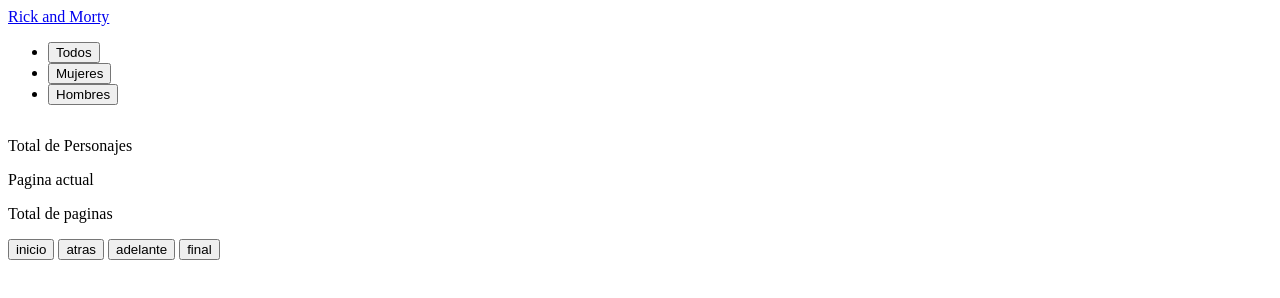
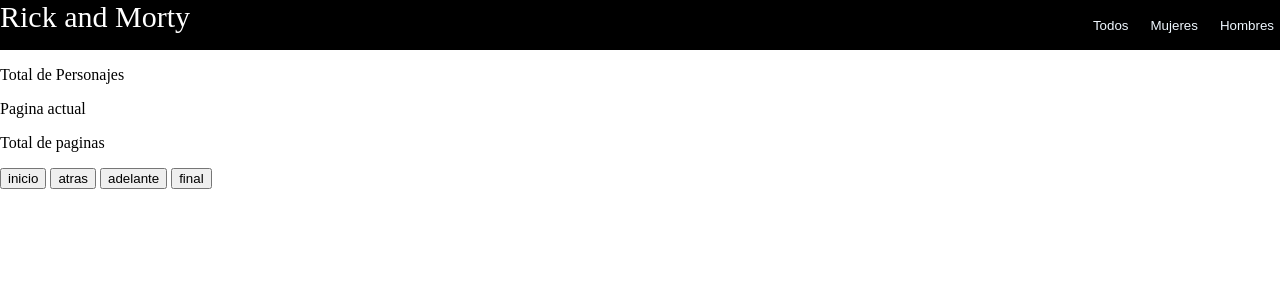
Before and after one commit to Gardesito/rickandmorty, a plain HTML site: page index.html in a window 1280 px wide. Drawn offline with Linux system fonts and the light colour scheme; no server answers.

Commit message:
se agregaron los generos con JS y el css del header

```diff
--- a/index.css
+++ b/index.css
@@ -1,3 +1,6 @@
+body{
+  margin: 0;
+}
 #container {
     max-width: 1200px;
   margin: 0 auto;
@@ -24,3 +27,29 @@
     -moz-box-shadow: 10px 10px 5px 0px rgba(0,0,0,0.33);
     box-shadow: 10px 10px 5px 0px rgba(0,0,0,0.33);
  }
+
+ #header{
+background-color: black;
+display: flex;
+justify-content: space-between;
+
+ }
+
+ #generos{
+  display: flex;
+gap: 10px; ;
+ }
+ ul {
+  list-style: none;
+}
+.botongeneros{
+  border: none;
+  background-color: black;
+  color: aliceblue;
+}
+
+#titulo{
+  text-decoration: none;
+  color: white;
+  font-size: 30px;
+}
--- a/index.html
+++ b/index.html
@@ -8,15 +8,15 @@
 </head>
 <body>
 <header id="header">
-    <div>
-<a href="/">Rick and Morty</a>
-</div>
+    <div >
+        <a  id="titulo" href="/">Rick and Morty</a>
+    </div>
     <div>
 
-            <ul>
-                <li><button id="Todos">Todos</button></li>
-                <li><button id="Mujeres"> Mujeres</button></li>
-                <li><button id="Hombres">Hombres</button></li>
+            <ul id="generos">
+                <li><button class="botongeneros" id="Todos">Todos</button></li>
+                <li><button class="botongeneros" id="Mujeres"> Mujeres</button></li>
+                <li><button class="botongeneros" id="Hombres">Hombres</button></li>
             </ul>
     </div>
 </header>
--- a/index.js
+++ b/index.js
@@ -1,27 +1,3 @@
-/*
-
-  let rickyAndMortyPersonajes = [];
-
-async function getPersonajes() {
-  let response = await fetch(
-    "https://rickandmortyapi.com/api/character"
-  );
-  let data = await response.json();
-rickyAndMortyPersonajes=data.results
-mostrarPersonajes(rickyAndMortyPersonajes)
-}
-function mostrarPersonajes(personajes){
-    let caja = document.getElementById("caja")
-    for ( let i = 0; i<personajes.length; i++){
-console.log(personajes[i].name)
-        let h2 = document.createElement("h2")
-        h2.innerText=personajes[i].name
-        caja.appendChild(h2)
-    }
-}
-
-getPersonajes(); */
-
 let pagina = 1
 let total = 0
 let contadorDePaginaActual = document.getElementById ("pagina-actual")
@@ -40,9 +16,14 @@ const todos = document.getElementById("Todos")
 const mujer = document.getElementById("Mujeres")
 const hombre = document.getElementById("Hombres")
 
+/* let grid =document.createElement("div");
+grid.classList.add("grid") */
+
 let datapersonajes = {};
 
 const printData = arr => {
+  //se vacia y lo rellena con los datos del for
+  container.innerHTML="";
   for (let i = 0; i<arr.length; i++){
     /*  console.log(arr[i].name) */
      let card = document.createElement("div")
```
